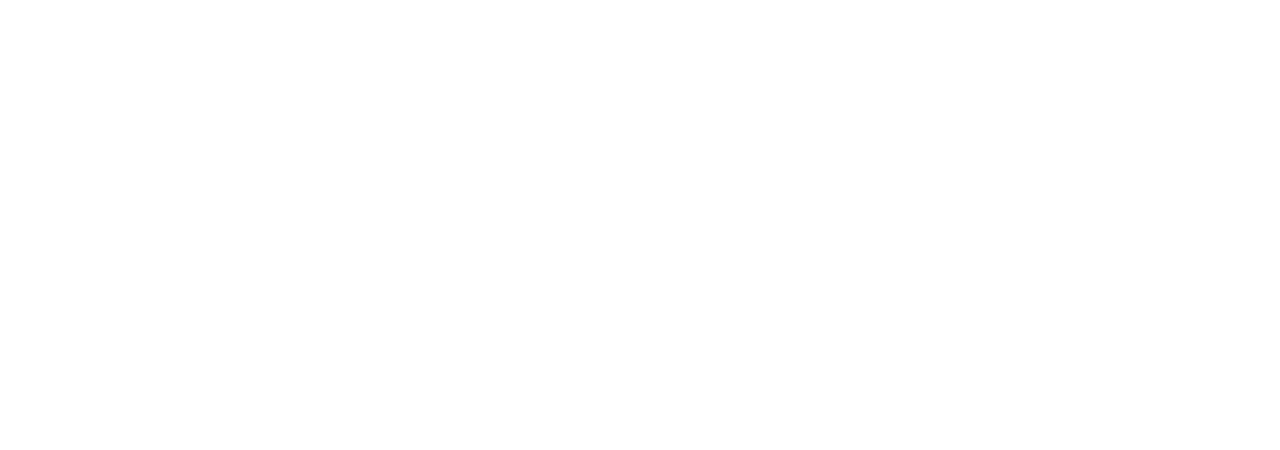
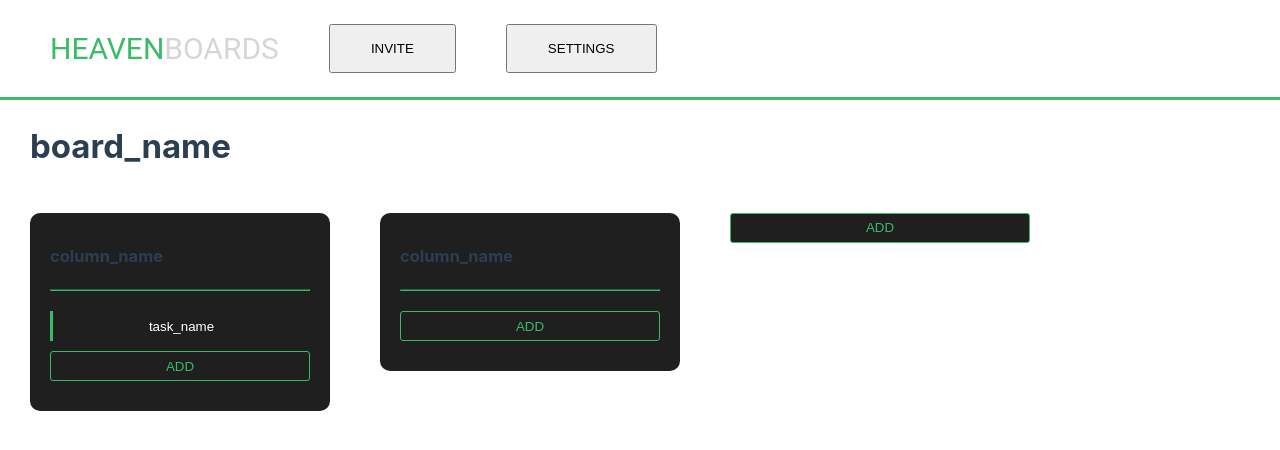
Before and after one commit to heavenboards/ui-service, a Vue app in the folder heavenboards/: page /board in a window 1280 px wide. Before the commit this address had no page. Shown: the top 450 px of the page. Built offline with nearby package versions, Linux system fonts and the light colour scheme.

Commit message:
Added board page

```diff
--- a/heavenboards/index.html
+++ b/heavenboards/index.html
@@ -4,7 +4,7 @@
     <meta charset="UTF-8">
     <link rel="icon" href="/favicon.ico">
     <meta name="viewport" content="width=device-width, initial-scale=1.0">
-    <title>Vite App</title>
+    <title>Heavenboards</title>
   </head>
   <body>
     <div id="app"></div>
--- a/heavenboards/src/App.vue
+++ b/heavenboards/src/App.vue
@@ -1,6 +1,5 @@
 <script setup lang="ts">
 import { RouterLink, RouterView } from 'vue-router'
-import HelloWorld from './components/HelloWorld.vue'
 </script>
 
 <template>
--- a/heavenboards/src/assets/base.css
+++ b/heavenboards/src/assets/base.css
@@ -1,7 +1,11 @@
 /* color palette from <https://github.com/vuejs/theme> */
 :root {
+  --hb-c-white: #ffffff;
   --hb-c-green: #39bb67;
-  --hb-c-lightgray: #7a7a7a;
+  --hb-c-green-dark: #379357;
+  --hb-c-gray: #1f1f1f;
+  --hb-c-lightgray: #505050;
+  --hb-c-transparent: rgba(0,0,0,0);
   --vt-c-white: #ffffff;
   --vt-c-white-soft: #f8f8f8;
   --vt-c-white-mute: #f2f2f2;
@@ -61,7 +65,7 @@
 }
 
 body {
-  min-height: 100vh;
+  /* min-height: 100vh; */
   color: var(--color-text);
   background: var(--color-background);
   transition:
--- a/heavenboards/src/assets/main.css
+++ b/heavenboards/src/assets/main.css
@@ -8,7 +8,11 @@
 a,
 .green {
   text-decoration: none;
-  color: hsla(160, 100%, 37%, 1);
-  transition: 0.4s;
-  padding: 3px;
+  color: var(--hb-c-green);
+  transition: 0.2s;
+  /* padding: 3px; */
 }
+
+a:hover{
+  color: var(--hb-c-green-dark)
+}
--- a/heavenboards/src/router/index.ts
+++ b/heavenboards/src/router/index.ts
@@ -1,6 +1,7 @@
 import { createRouter, createWebHistory } from 'vue-router'
 import LoginView from '../views/Login.vue'
 import HomeView from '../views/Home.vue'
+import BoardView from '../views/Board.vue'
 
 const router = createRouter({
   history: createWebHistory(import.meta.env.BASE_URL),
@@ -14,6 +15,11 @@
       path: '/home',
       name: 'home',
       component: HomeView
+    },
+    {
+      path: '/board',
+      name: 'board',
+      component: BoardView
     }
   ]
 })
--- /dev/null
+++ b/heavenboards/src/views/Board.vue
@@ -0,0 +1,137 @@
+<script setup lang="ts">
+    import Brand from '../components/Brand.vue'
+</script>
+<template>
+    <div class="menu">
+        <div class="menu-content">
+            <Brand/>
+            <button>invite</button>
+            <button>settings</button>
+        </div>
+    </div>
+    <div class="board-name">board_name</div>
+    <div class="board">
+        <div class="board-content">
+            <div class="column-wrapper">
+                <div class="column">
+                    <div class="title">column_name</div>
+                    <hr>
+                    <div class="tasks">
+                        <button class="task">task_name</button>
+                    </div>
+                    <button class="add">add</button>
+                </div>
+            </div>
+            <div class="column-wrapper">
+                <div class="column">
+                    <div class="title">column_name</div>
+                    <hr>
+                    <div class="tasks"></div>
+                    <button class="add">add</button>
+                </div>
+                </div>
+            <button class="column-add">add</button>
+        </div>
+    </div>
+</template>
+<style>
+    .menu{
+        height: 100px;
+        border-style: solid;
+        border-width: 0 0 3px 0;
+        border-color: var(--hb-c-green);
+        display: flex;
+        flex-direction: column;
+        justify-content: center;
+    }
+
+    .menu-content{
+        padding: 20px 50px;
+        display: flex;
+    }
+
+    .menu-content button{
+        margin: 0 0 0 50px;
+        padding: 15px 40px;
+        text-transform: uppercase;
+    }
+    .board-name{
+        padding: 20px 30px;
+        font-size: 2.2em;
+        font-weight: bolder;
+    }
+    .board-content{
+        padding: 20px 30px;
+        display: flex;
+    }
+
+    .board-content .column{
+        width: 300px;
+        padding: 30px 20px;
+        border-radius: 10px;
+        border-style: solid;
+        border-width: 0;
+        background-color: var(--hb-c-gray);
+    }
+
+    .column-wrapper{
+        margin: 0 0 0 50px;
+    }
+
+    .column-wrapper:first-of-type{
+        margin: 0 !important;
+    }
+
+    .column-add{
+        width: 300px;
+        height: 30px;
+        border-radius: 10px;
+        border-style: solid;
+        border-width: 0;
+        background-color: var(--hb-c-gray);
+        border-style: solid;
+        text-transform: uppercase;
+        color: var(--hb-c-green);
+        border-color: var(--hb-c-green);
+        border-radius: 3px;
+        border-width: 1px;
+        transition: 0.2s;
+        margin: 0 0 0 50px;
+    }
+
+    .board-content .title{
+        font-size: 1.1em;
+        font-weight: bold;
+    }
+
+    .column button{
+        width: 100%;
+        height: 30px;
+        text-transform: uppercase;
+        background-color: var(--hb-c-transparent);
+        border-style: solid;
+        color: var(--hb-c-green);
+        border-color: var(--hb-c-green);
+        border-radius: 3px;
+        border-width: 1px;
+        transition: 0.2s;
+    }
+
+    .tasks button{
+        border-radius: 0;
+        border-width: 0 0 0 3px;
+        color: var(--hb-c-white);
+        margin: 0 0 10px 0;
+        text-transform: none;
+    }
+
+    .board-content button:hover{
+        background-color: var(--hb-c-green);
+        color: var(--hb-c-gray);
+    }
+
+    .board-content hr{
+        border-color: var(--hb-c-green);
+        margin: 20px 0;
+    }
+</style>
--- a/heavenboards/src/views/Home.vue
+++ b/heavenboards/src/views/Home.vue
@@ -1,44 +1,93 @@
-<script></script>
+<script setup lang="ts">
+    import Brand from '../components/Brand.vue'
+</script>
 <template>
-    <div class="content">
-        <div class="container">
-            <div class="left-side">
-                <div class="title">organizations</div>
-                <div class="organizations">
-                    <button>ORGANIZATION_NAME</button>
+    <div class="content home">
+        <div class="wrapper">
+            <Brand/>
+            <div class="container">
+                <div class="left-side">
+                    <div class="title">projects</div>
+                    <div class="projects">
+                        <button class="project">PROJECT_NAME</button>
+                    </div>
+                    <button class="button-new">new</button>
                 </div>
-                <button>ADD ORGANIZATION</button>
-            </div>
-            <div class="right-side">
-                <div class="projects">organizations</div>
-                <div class="projects"><a>PROJECT</a></div>
-                <button>ADD PROJECT</button>
+                <div class="right-side">
+                    <div class="title">boards</div>
+                    <div class="boards">
+                        <a href="/board">board_name</a>
+                    </div>
+                    <button class="button-new">new</button>
+                </div>
             </div>
         </div>
     </div>
 </template>
 <style>
+    .wrapper{
+        display: flex;
+        flex-direction: column;
+        align-items: flex-start;
+    }
+    .home .title{
+        text-transform: uppercase;
+        font-size: 1.3em;
+        margin: 0 0 20px 0;
+    }
     .container{
-        background-color: var(--hb-c-lightgray);
+        background-color: var(--hb-c-gray);
         padding: 25px 75px;
         width: 1146px;
         display: flex;
         flex-direction: row;
         justify-content: space-evenly;
     }
-    .left-side, .right-side{
-        padding: 25px 10px;
+    .button-new{
+        color: var(--hb-c-green);
+        background-color: var(--hb-c-transparent);
+        border-color: var(--hb-c-green);
+        text-transform: uppercase;
+        border-style: solid;
+        padding: 10px 20px;
+        width: 100%;
+        margin: 50px 0 0 0;
+        transition: 0.2s;
+    }
+    .button-new:hover{
+        background-color: var(--hb-c-green);
+        border-color: var(--hb-c-gray);
+        color: var(--hb-c-gray);
     }
     .left-side{
         width: 40%;
         border-color: var(--hb-c-green);
         border-width: 0 3px 0 0;
         border-style: solid;
+        padding: 25px 30px 25px 0;
     }
-    .left-side button{
+
+    .project{
         width: 100%;
+        height: 30px;
+        text-align: left;
+        padding: 5px 20px;
+        color: var(--hb-c-white);
+        background-color: var(--hb-c-transparent);
+        border-style: solid;
+        border-width: 0 0 0 2px;
+        border-color: var(--hb-c-green);
+        /* border-radius: 5px; */
+        margin: 0 0 10px 0;
+        transition: 0.3s;
     }
+
+    .project:hover{
+        color:var(--hb-c-green)
+    }
+
     .right-side{
-        width: 60%
+        width: 60%;
+        padding: 25px 0 25px 30px;
     }
 </style>
```
Also changed, not shown: heavenboards/src/views/Login.vue (+89 -12 lines).
